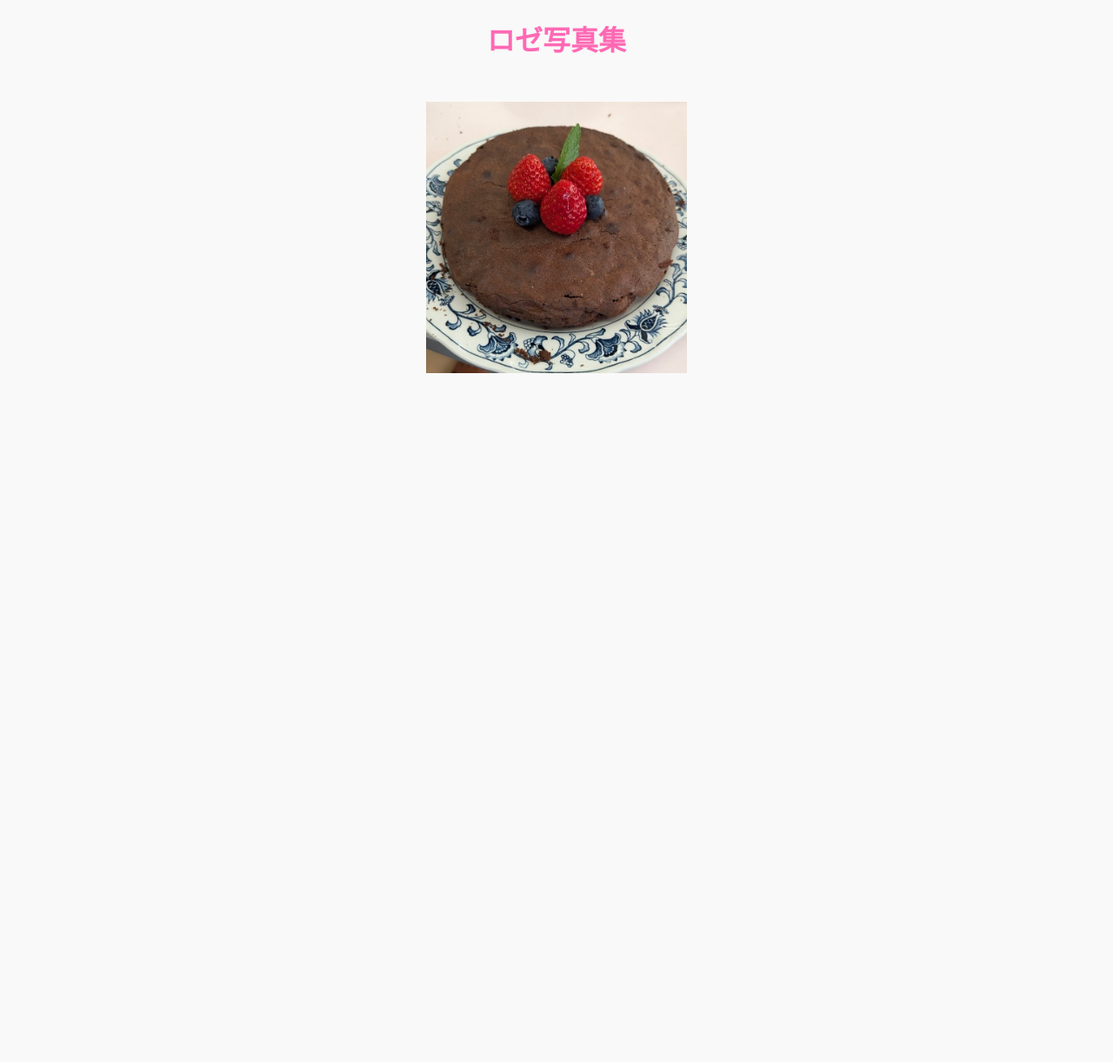
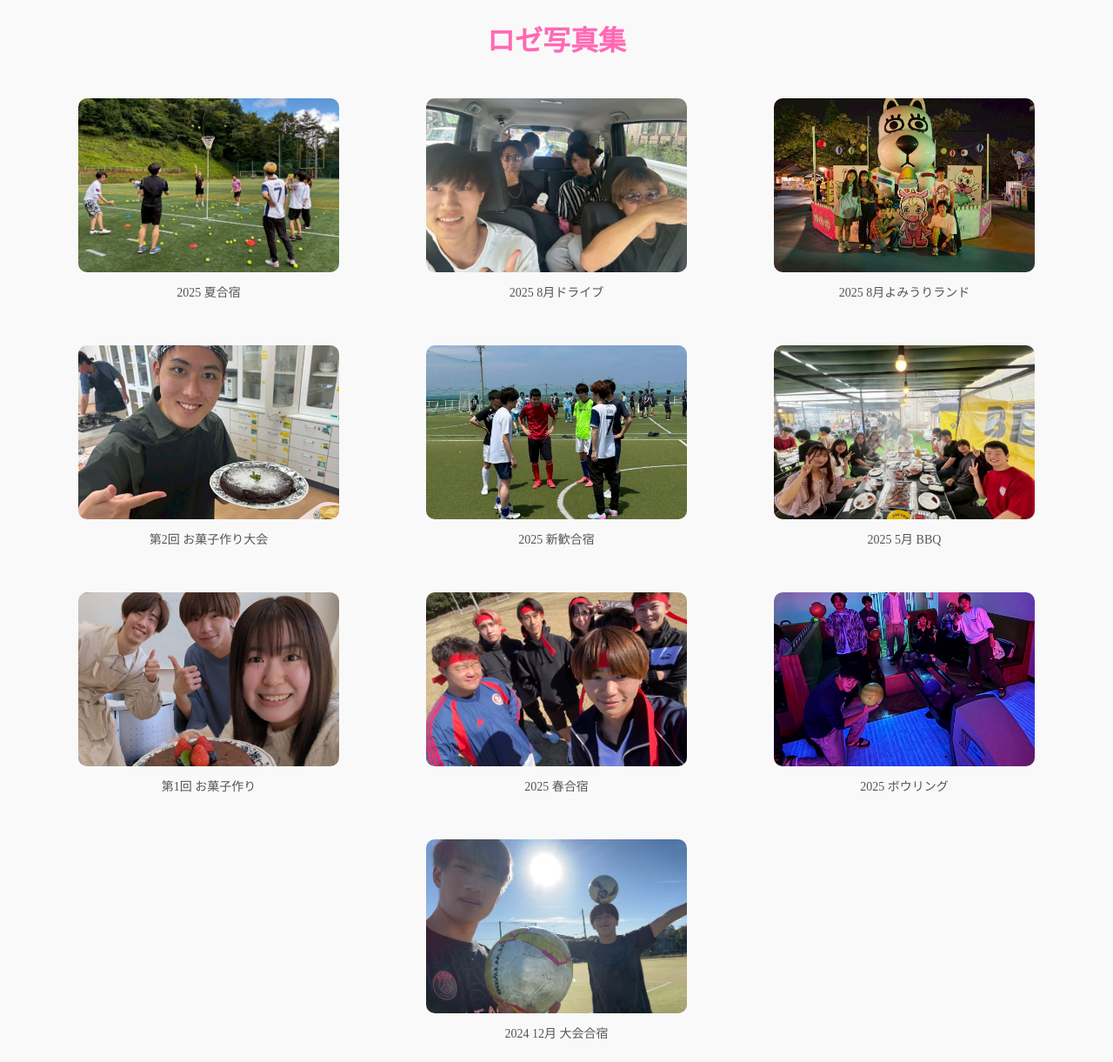
Before and after one commit to KawanoSotaro/FC-Rose-HP, a Flask app: page /photo in a window 1280 px wide. Shown: the whole page at 87% size. Before the commit the page ends 429 px from the top, so only its background shows below. Run offline with Flask 3, Linux system fonts and the light colour scheme.

Commit message:
ロゼ写真集改変

```diff
--- a/templates/photo.html
+++ b/templates/photo.html
@@ -4,16 +4,117 @@
     <meta charset="UTF-8">
     <title>ロゼ写真集</title>
     <link rel="stylesheet" href="{{ url_for('static', filename='css/style.css') }}">
+    <style>
+        /* 写真をまとめるギャラリー */
+        .photo-gallery {
+            display: flex;
+            flex-wrap: wrap;
+            justify-content: center;
+            gap: 20px;
+            margin-top: 30px;
+        }
+
+        /* 各写真ブロック */
+        .photo-item {
+            text-align: center;
+            width: 300px;
+        }
+
+        /* 写真スタイル */
+        .photo-item img {
+            width: 300px;
+            height: 200px;
+            object-fit: cover;
+            border-radius: 10px;
+            cursor: pointer;
+            transition: transform 0.3s;
+        }
+
+        .photo-item img:hover {
+            transform: scale(1.05);
+        }
+
+        /* キャプション */
+        .photo-item figcaption {
+            margin-top: 8px;
+            font-size: 14px;
+            color: #555;
+        }
+    </style>
 </head>
 <body>
     <h1 style="text-align:center; color: hotpink;">ロゼ写真集</h1>
 
-    <div style="text-align:center; margin-top: 50px;">
-        <a href="https://photos.app.goo.gl/cdCwiymScWWgDY5U9" target="_blank">
-            <img src="{{ url_for('static', filename='images/syasinsyu/1okasitukuri.JPG') }}"
-                 alt="ロゼ写真集"
-                 style="width:300px; height:auto; cursor:pointer;">
-        </a>
+    <div class="photo-gallery">
+        <figure class="photo-item">
+            <a href="https://photos.app.goo.gl/PZdZ4PPuDSSS4j6p9" target="_blank">
+                <img src="{{ url_for('static', filename='images/syasinsyu/2025natugassyuku.jpeg') }}" alt="2025 夏合宿">
+            </a>
+            <figcaption>2025 夏合宿</figcaption>
+        </figure>
+
+        <figure class="photo-item">
+            <a href="https://photos.app.goo.gl/WhSFg5QhUDRR5Am67" target="_blank">
+                <img src="{{ url_for('static', filename='images/syasinsyu/2025.8drive.jpeg') }}" alt="2025 8月ドライブ">
+            </a>
+            <figcaption>2025 8月ドライブ</figcaption>
+        </figure>
+
+        <figure class="photo-item">
+            <a href="https://photos.app.goo.gl/LBbzu8uXwoa7Ef5Y7" target="_blank">
+                <img src="{{ url_for('static', filename='images/syasinsyu/2025yomiran.jpeg') }}" alt="2025 8月よみうりランド">
+            </a>
+            <figcaption>2025 8月よみうりランド</figcaption>
+        </figure>
+
+        <figure class="photo-item">
+            <a href="https://photos.app.goo.gl/4adtBRvx4JBL2LpG8" target="_blank">
+                <img src="{{ url_for('static', filename='images/syasinsyu/2okasitukuri.jpeg') }}" alt="第2回お菓子作り大会">
+            </a>
+            <figcaption>第2回 お菓子作り大会</figcaption>
+        </figure>
+
+        <figure class="photo-item">
+            <a href="https://photos.app.goo.gl/qhzRWHi6VzXDGxNE6" target="_blank">
+                <img src="{{ url_for('static', filename='images/syasinsyu/2025sinkangassyuku.jpeg') }}" alt="2025 新歓合宿">
+            </a>
+            <figcaption>2025 新歓合宿</figcaption>
+        </figure>
+
+        <figure class="photo-item">
+            <a href="https://photos.app.goo.gl/tZThviwuTM3og95q8" target="_blank">
+                <img src="{{ url_for('static', filename='images/syasinsyu/2025.5BBQ.jpeg') }}" alt="2025 5月BBQ">
+            </a>
+            <figcaption>2025 5月 BBQ</figcaption>
+        </figure>
+
+        <figure class="photo-item">
+            <a href="https://photos.app.goo.gl/cdCwiymScWWgDY5U9" target="_blank">
+                <img src="{{ url_for('static', filename='images/syasinsyu/1okasitukuri.jpeg') }}" alt="第1回お菓子作り">
+            </a>
+            <figcaption>第1回 お菓子作り</figcaption>
+        </figure>
+
+        <figure class="photo-item">
+            <a href="https://photos.app.goo.gl/FM4jQToikzzk2xpX8" target="_blank">
+                <img src="{{ url_for('static', filename='images/syasinsyu/2025harugassyuku.jpeg') }}" alt="2025 春合宿">
+            </a>
+            <figcaption>2025 春合宿</figcaption>
+        </figure>
+
+        <figure class="photo-item">
+            <a href="https://photos.app.goo.gl/yWXPnGxijAxc6sQ59" target="_blank">
+                <img src="{{ url_for('static', filename='images/syasinsyu/2025bowling.JPG') }}" alt="2025 ボウリング">
+            </a>
+            <figcaption>2025 ボウリング</figcaption>
+        </figure>
+
+        <figure class="photo-item">
+            <a href="https://photos.app.goo.gl/TuYxHm8pghsDV27" target="_blank">
+                <img src="{{ url_for('static', filename='images/syasinsyu/2024.12taikaigassyuku.jpeg') }}" alt="2024 12月大会合宿">
+            </a>
+            <figcaption>2024 12月 大会合宿</figcaption>
+        </figure>
     </div>
 </body>
 </html>
```
Also changed, not shown: static/images/syasinsyu/1okasitukuri.JPG (deleted), static/images/syasinsyu/1okasitukuri.jpeg (added), static/images/syasinsyu/2024.12taikaigassyuku.jpeg (added), static/images/syasinsyu/2025.5BBQ.jpeg (added), static/images/syasinsyu/2025.8drive.jpeg (added), static/images/syasinsyu/2025bowling.JPG (added), static/images/syasinsyu/2025harugassyuku.jpeg (added), static/images/syasinsyu/2025natugassyuku.jpeg (added), static/images/syasinsyu/2025sinkangassyuku.jpeg (added), static/images/syasinsyu/2025yomiran.jpeg (added), static/images/syasinsyu/2okasitukuri.jpeg (added), 3 other files.
